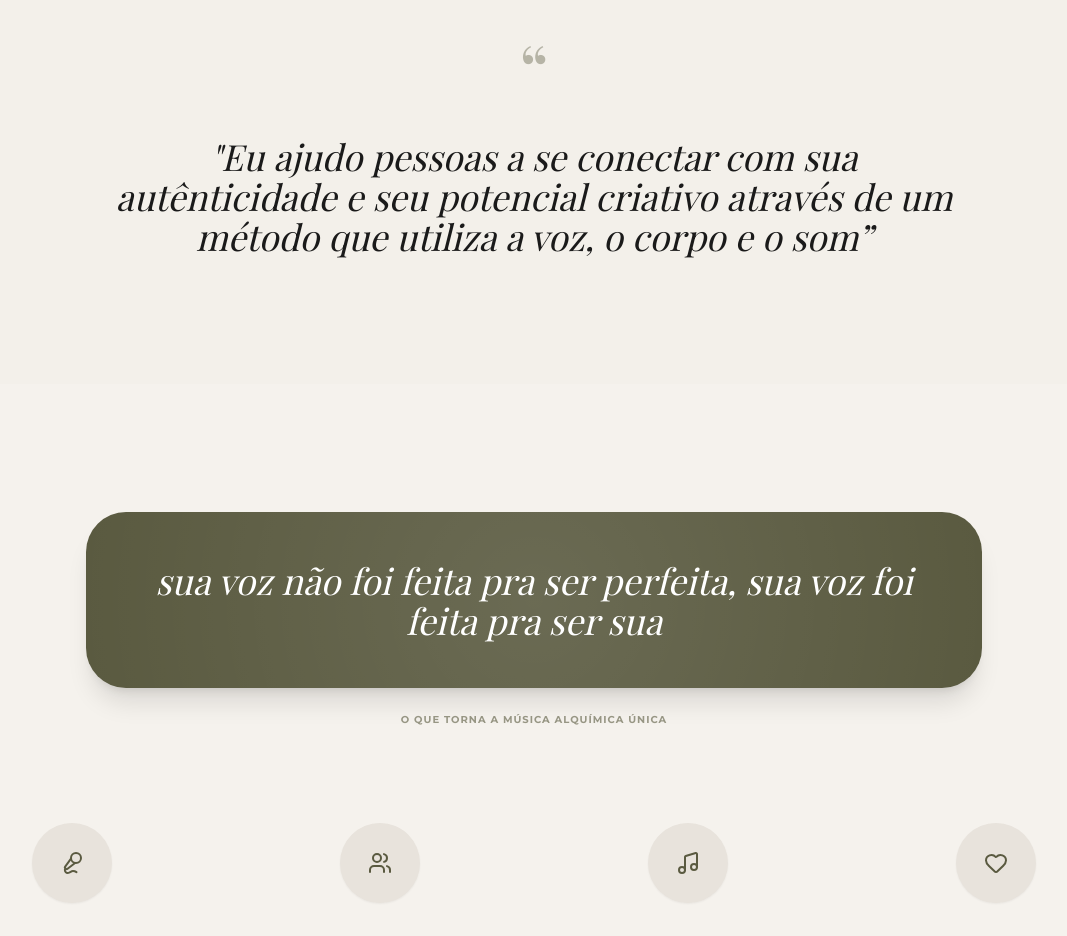
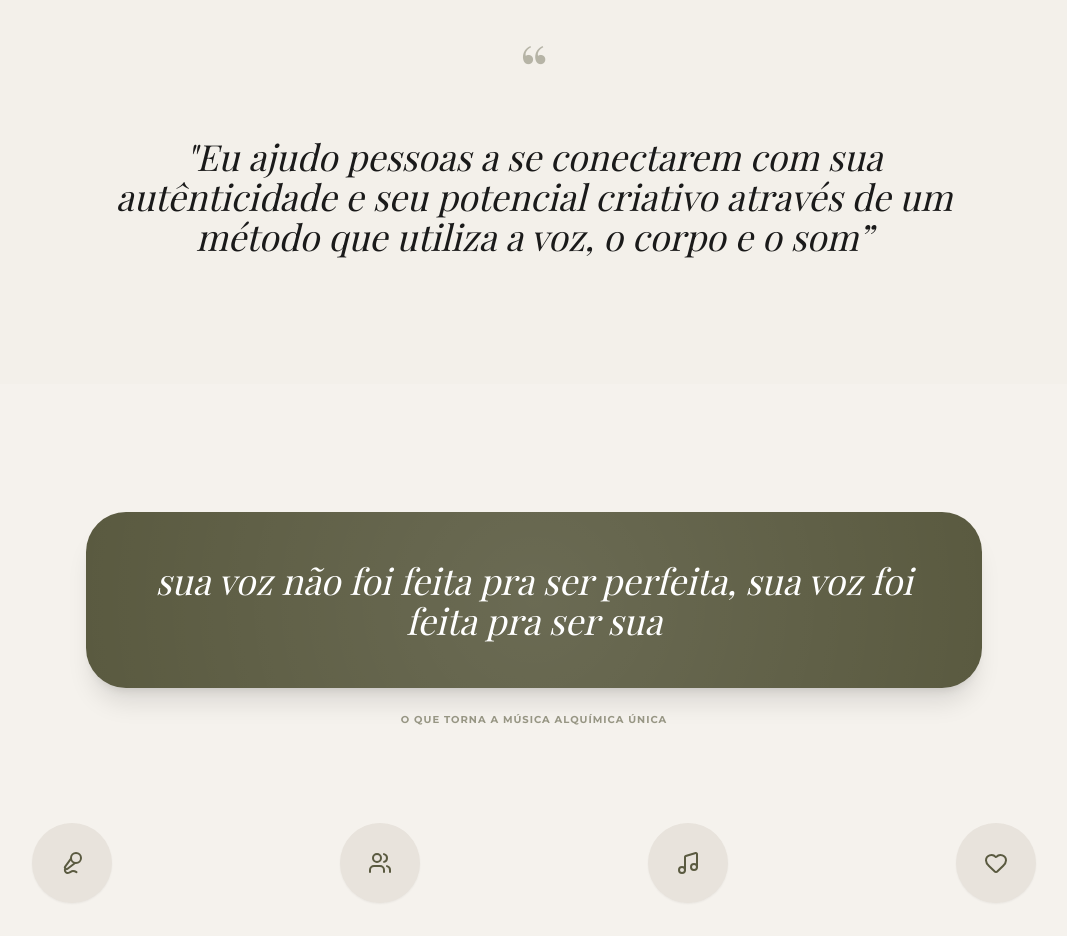
Before and after one commit to marinho-hub/hugopieri, a plain HTML site: page index.html in a window 1280 px wide. Shown: the part 960-1896 px from the top of the page, without its empty margins (106-1173 px from the left). Drawn offline with nearby package versions, Linux system fonts and the light colour scheme; a web font is replaced by a local one.

Commit message:
Corrected verb agreement in a quote

```diff
--- a/index.html
+++ b/index.html
@@ -170,7 +170,7 @@
       <div class="max-w-4xl mx-auto reveal">
         <span class="text-olive/40 text-7xl font-serif block mb-8">“</span>
         <p class="text-2xl md:text-4xl font-serif text-charcoal leading-[1.3] italic px-4">
-          "Eu ajudo pessoas a se conectar com sua autênticidade e seu potencial criativo através de um método que utiliza a voz, o corpo e o som”
+          "Eu ajudo pessoas a se conectarem com sua autênticidade e seu potencial criativo através de um método que utiliza a voz, o corpo e o som”
         </p>
       </div>
     </section>
```
